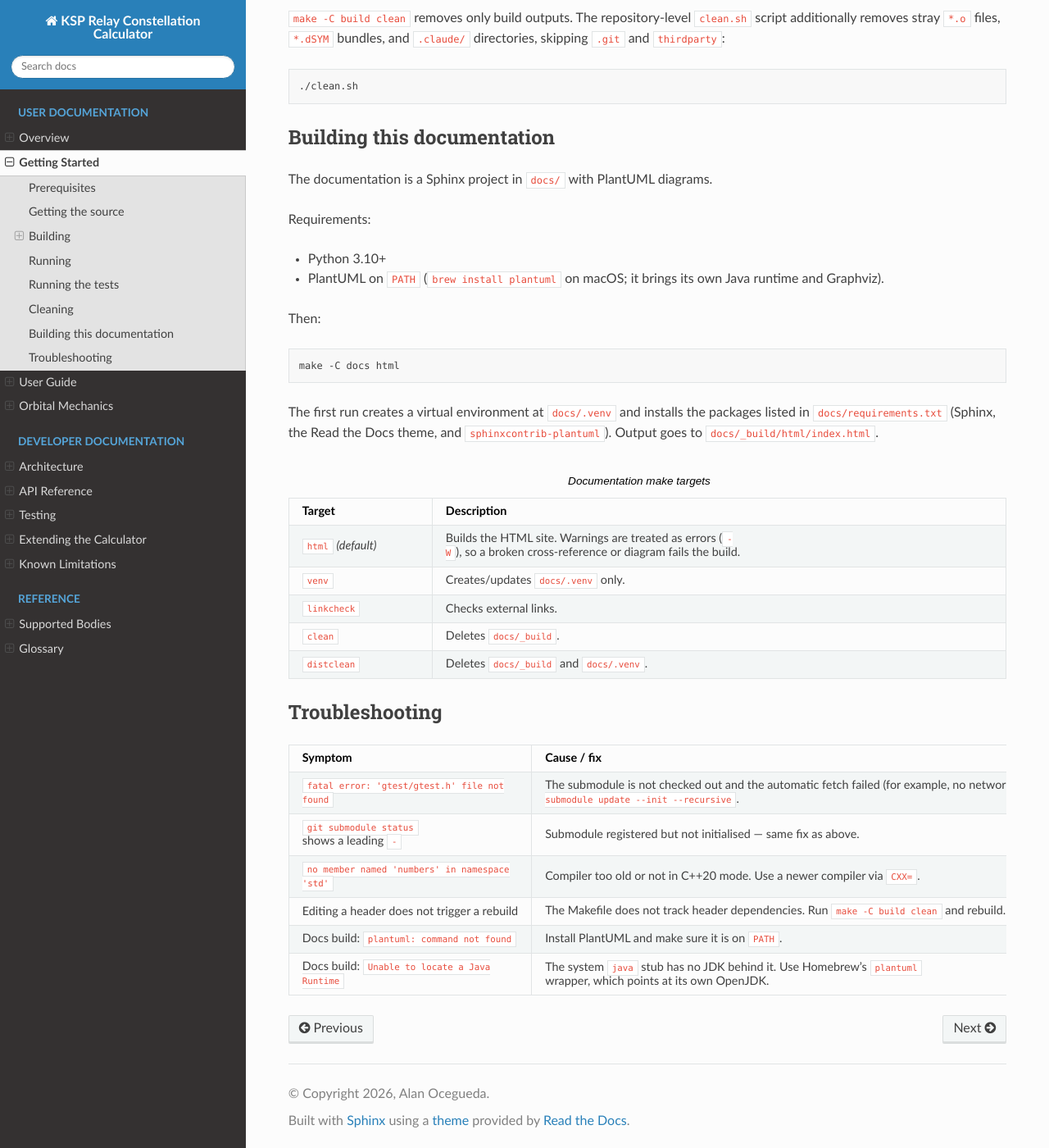
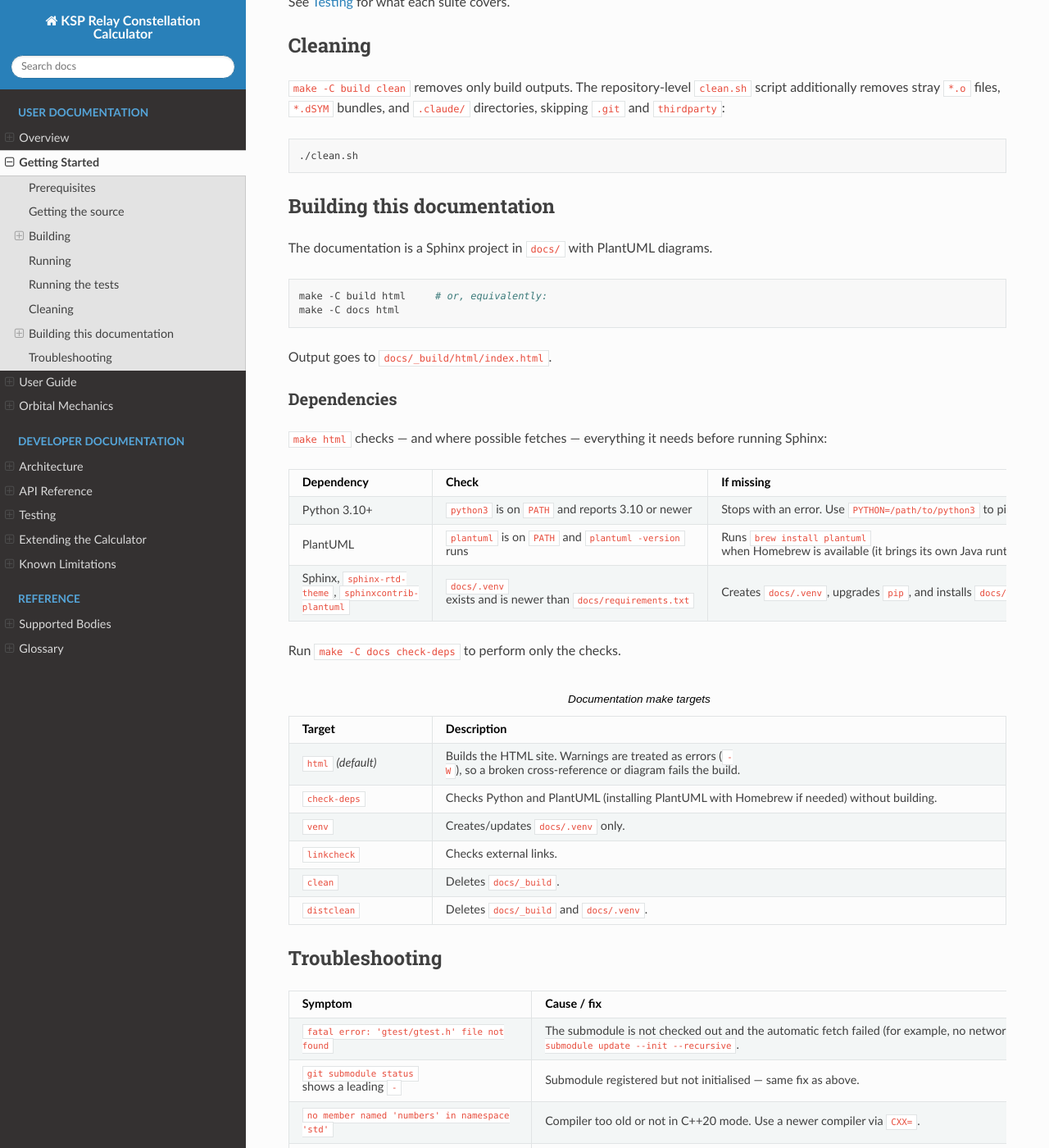
Before and after one commit to AlaNLrdE/KSP_RelayOrbiter_calculator, a Sphinx documentation site: the page built from docs/source/getting_started.rst, in a window 1280 px wide and 1400 px high, scrolled down 2568 px. Shown: the whole window at 82% size. Built offline with Sphinx 7.4.7 and the Read the Docs theme 3.1.0, drawn with Linux system fonts in a browser that asks for light colours; some of the changed text lies outside the part shown.

Commit message:
[relay_calculator] Add make html target with docs dependency checks
build/Makefile gains html and docs-clean targets that delegate to
docs/Makefile. Before building, docs/Makefile now verifies Python 3.10+
and PlantUML, installing PlantUML with Homebrew when it is missing and
printing install instructions otherwise, then creates or refreshes the
Sphinx venv. Document the new targets and dependency handling in the
README and the Getting Started guide.

Alan Ocegueda

Co-Authored-By: Claude Opus 5.5 <noreply@anthropic.com>

```diff
--- a/docs/source/getting_started.rst
+++ b/docs/source/getting_started.rst
@@ -46,6 +46,7 @@ The Makefile lives in ``build/``. Run it from the repository root with
    make -C build          # build the app and the tests, then run the tests
    make -C build app      # build only the application
    make -C build test     # build and run only the tests
+   make -C build html     # build this documentation
    make -C build clean    # delete build/obj/
 
 .. list-table:: Make targets
@@ -61,6 +62,11 @@ The Makefile lives in ``build/``. Run it from the repository root with
    * - ``test``
      - Builds ``build/obj/run_tests`` and runs it. Fetches the GoogleTest
        submodule first if it is missing.
+   * - ``html``
+     - Builds this documentation by delegating to ``docs/Makefile``; see
+       :ref:`building-docs`.
+   * - ``docs-clean``
+     - Removes ``docs/_build``.
    * - ``clean``
      - Removes ``build/obj/`` — every object file and binary.
 
@@ -155,22 +161,42 @@ Building this documentation
 
 The documentation is a Sphinx project in ``docs/`` with PlantUML diagrams.
 
-Requirements:
-
-* Python 3.10+
-* PlantUML on ``PATH`` (``brew install plantuml`` on macOS; it brings its own
-  Java runtime and Graphviz).
-
-Then:
-
 .. code-block:: sh
 
+   make -C build html     # or, equivalently:
    make -C docs html
 
-The first run creates a virtual environment at ``docs/.venv`` and installs the
-packages listed in ``docs/requirements.txt`` (Sphinx, the Read the Docs
-theme, and ``sphinxcontrib-plantuml``). Output goes to
-``docs/_build/html/index.html``.
+Output goes to ``docs/_build/html/index.html``.
+
+Dependencies
+~~~~~~~~~~~~
+
+``make html`` checks — and where possible fetches — everything it needs before
+running Sphinx:
+
+.. list-table::
+   :header-rows: 1
+   :widths: 25 35 40
+
+   * - Dependency
+     - Check
+     - If missing
+   * - Python 3.10+
+     - ``python3`` is on ``PATH`` and reports 3.10 or newer
+     - Stops with an error. Use ``PYTHON=/path/to/python3`` to pick another
+       interpreter.
+   * - PlantUML
+     - ``plantuml`` is on ``PATH`` and ``plantuml -version`` runs
+     - Runs ``brew install plantuml`` when Homebrew is available (it brings
+       its own Java runtime and Graphviz). Otherwise stops and prints the
+       install command for macOS, Debian/Ubuntu, and Fedora.
+   * - Sphinx, ``sphinx-rtd-theme``, ``sphinxcontrib-plantuml``
+     - ``docs/.venv`` exists and is newer than ``docs/requirements.txt``
+     - Creates ``docs/.venv``, upgrades ``pip``, and installs
+       ``docs/requirements.txt``. Editing the requirements file triggers a
+       reinstall on the next build.
+
+Run ``make -C docs check-deps`` to perform only the checks.
 
 .. list-table:: Documentation make targets
    :header-rows: 1
@@ -181,6 +207,9 @@ theme, and ``sphinxcontrib-plantuml``). Output goes to
    * - ``html`` *(default)*
      - Builds the HTML site. Warnings are treated as errors (``-W``), so a
        broken cross-reference or diagram fails the build.
+   * - ``check-deps``
+     - Checks Python and PlantUML (installing PlantUML with Homebrew if
+       needed) without building.
    * - ``venv``
      - Creates/updates ``docs/.venv`` only.
    * - ``linkcheck``
```
Also changed, not shown: README.md (+13 -3 lines), 2 other files.
